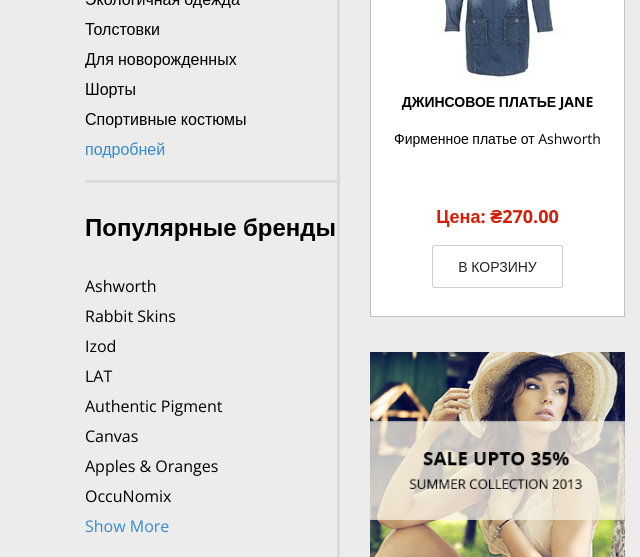
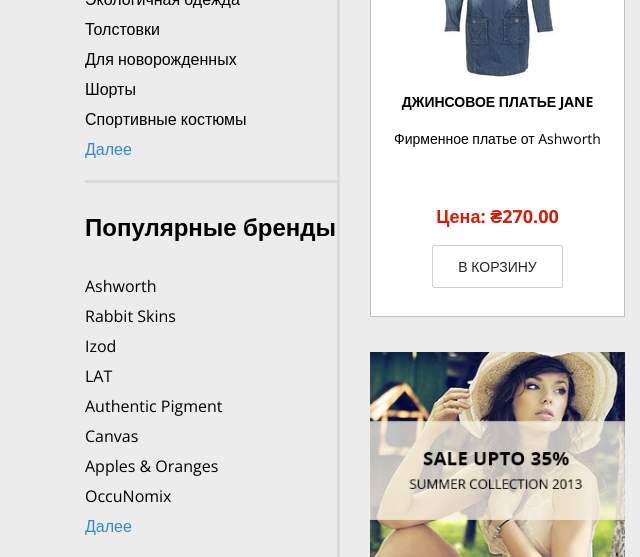
Before and after one commit to Nikanorra/Nikanorra.github.io.shop-bootstap-4.github.io, a plain HTML site: page index.html in a window 1280 px wide. Shown: the part 1061-1618 px from the top of the page, 0-640 px from the left. Drawn offline with nearby package versions, Linux system fonts and the light colour scheme; files whose address does not match are found by name.

Commit message:
Add files via upload

```diff
--- a/index.html
+++ b/index.html
@@ -507,7 +507,7 @@
 							<li class="wow animate__animated animate__fadeInDown" data-wow-delay="3.5s"><a href="#">Для новорожденных</a></li>
 							<li class="wow animate__animated animate__fadeInDown" data-wow-delay="4s"><a href="#">Шорты</a></li>
 							<li class="wow animate__animated animate__fadeInDown" data-wow-delay="4.5s"><a href="#">Спортивные костюмы</a></li>
-							<li class="more wow animate__animated animate__fadeInDown" data-wow-delay="5s"><a href="#">подробней</a></li>
+							<li class="more wow animate__animated animate__fadeInDown" data-wow-delay="5s"><a href="#">Далее</a></li>
 						</ul>
 						</div> <!--col-md-12 col-6-->
 						</div> <!--widget-->
@@ -524,7 +524,7 @@
 							<li class="wow animate__animated animate__fadeInDown" data-wow-delay="3.5s"><a href="#">Canvas</a></li>
 							<li class="wow animate__animated animate__fadeInDown" data-wow-delay="4s"><a href="#">Apples & Oranges</a></li>
 							<li class="wow animate__animated animate__fadeInDown" data-wow-delay="4.5s"><a href="#">OccuNomix</a></li>
-							<li class="more wow animate__animated animate__fadeInDown" data-wow-delay="5s"><a href="#">Show More</a></li>
+							<li class="more wow animate__animated animate__fadeInDown" data-wow-delay="5s"><a href="#">Далее</a></li>
 						</ul>
 					</div> <!--col-md-12 col-6-->
 				</div> <!--widget-->
```
